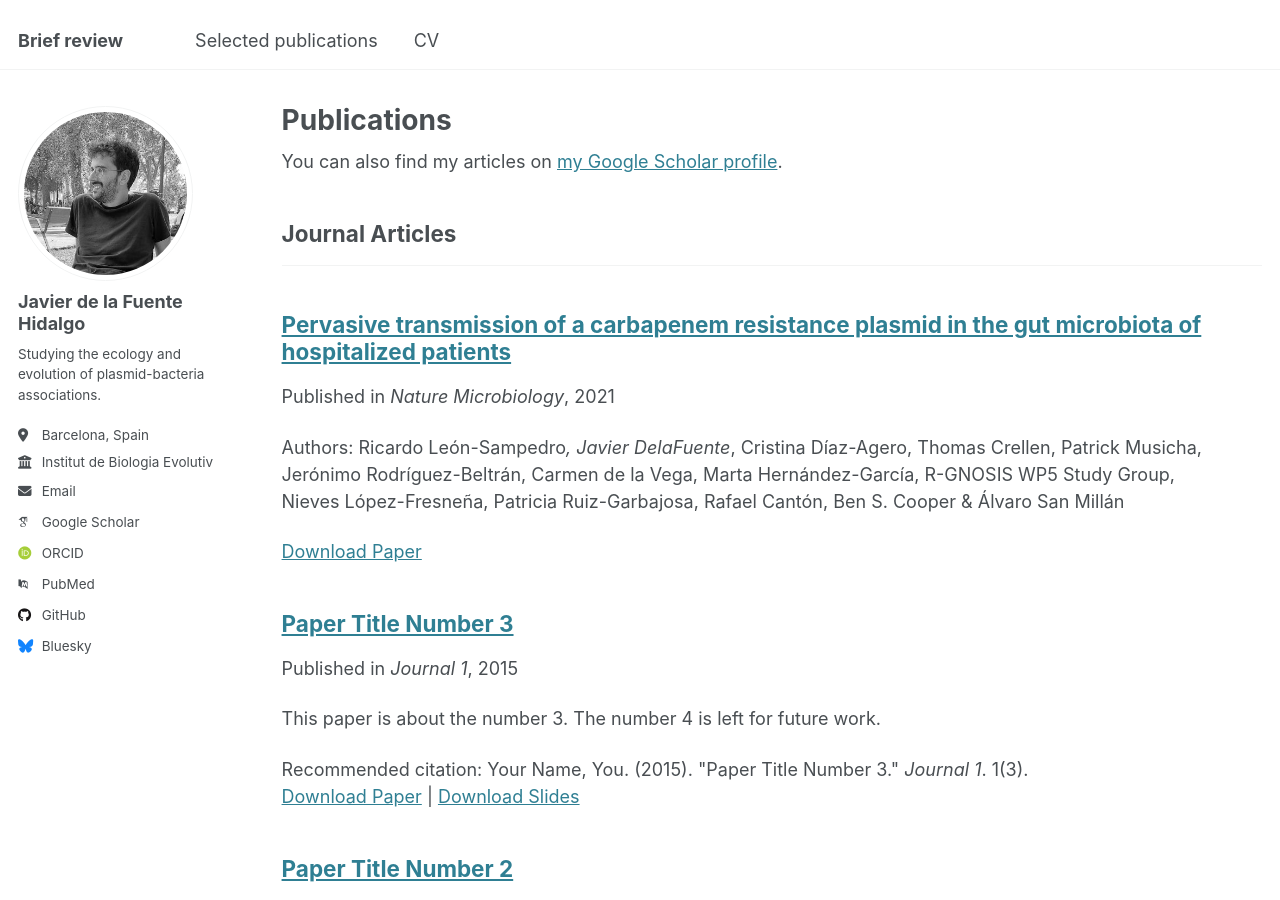
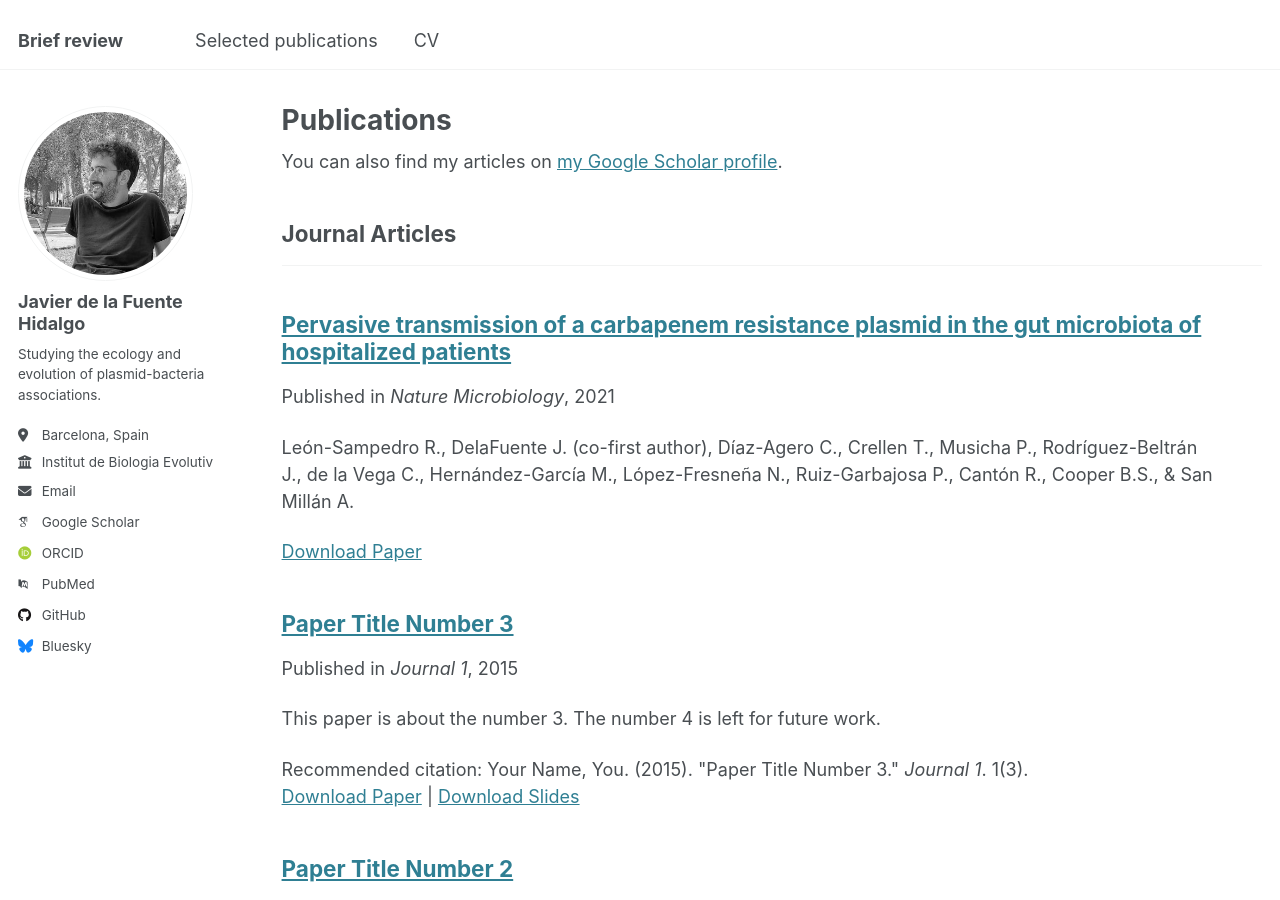
Before and after one commit to DelaFuenteJavier/delafuentejavier.github.io, a Jekyll site: the page built from _pages/publications.html, in a window 1280 px wide and 900 px high. Built offline with Jekyll 4.4.1, drawn with Linux system fonts in a browser that asks for light colours; some web fonts are replaced.

Commit message:
Update RLS_JDF_2021.md

```diff
--- a/_publications/RLS_JDF_2021.md
+++ b/_publications/RLS_JDF_2021.md
@@ -3,7 +3,7 @@ title: "Pervasive transmission of a carbapenem resistance plasmid in the gut mic
 collection: publications
 category: manuscripts
 permalink: /publication/RLS_JDF_2021
-excerpt: 'Authors: Ricardo León-Sampedro*, Javier DelaFuente*, Cristina Díaz-Agero, Thomas Crellen, Patrick Musicha, Jerónimo Rodríguez-Beltrán, Carmen de la Vega, Marta Hernández-García, R-GNOSIS WP5 Study Group, Nieves López-Fresneña, Patricia Ruiz-Garbajosa, Rafael Cantón, Ben S. Cooper & Álvaro San Millán '
+excerpt: 'León-Sampedro R., DelaFuente J. (co-first author),  Díaz-Agero C., Crellen T., Musicha P., Rodríguez-Beltrán J., de la Vega C., Hernández-García M., López-Fresneña N., Ruiz-Garbajosa P., Cantón R., Cooper B.S., & San Millán A. '
 date: 2021-03-29
 venue: 'Nature Microbiology'
 paperurl: 'http://doi.org/10.1038/s41564-021-00879-y'
```
